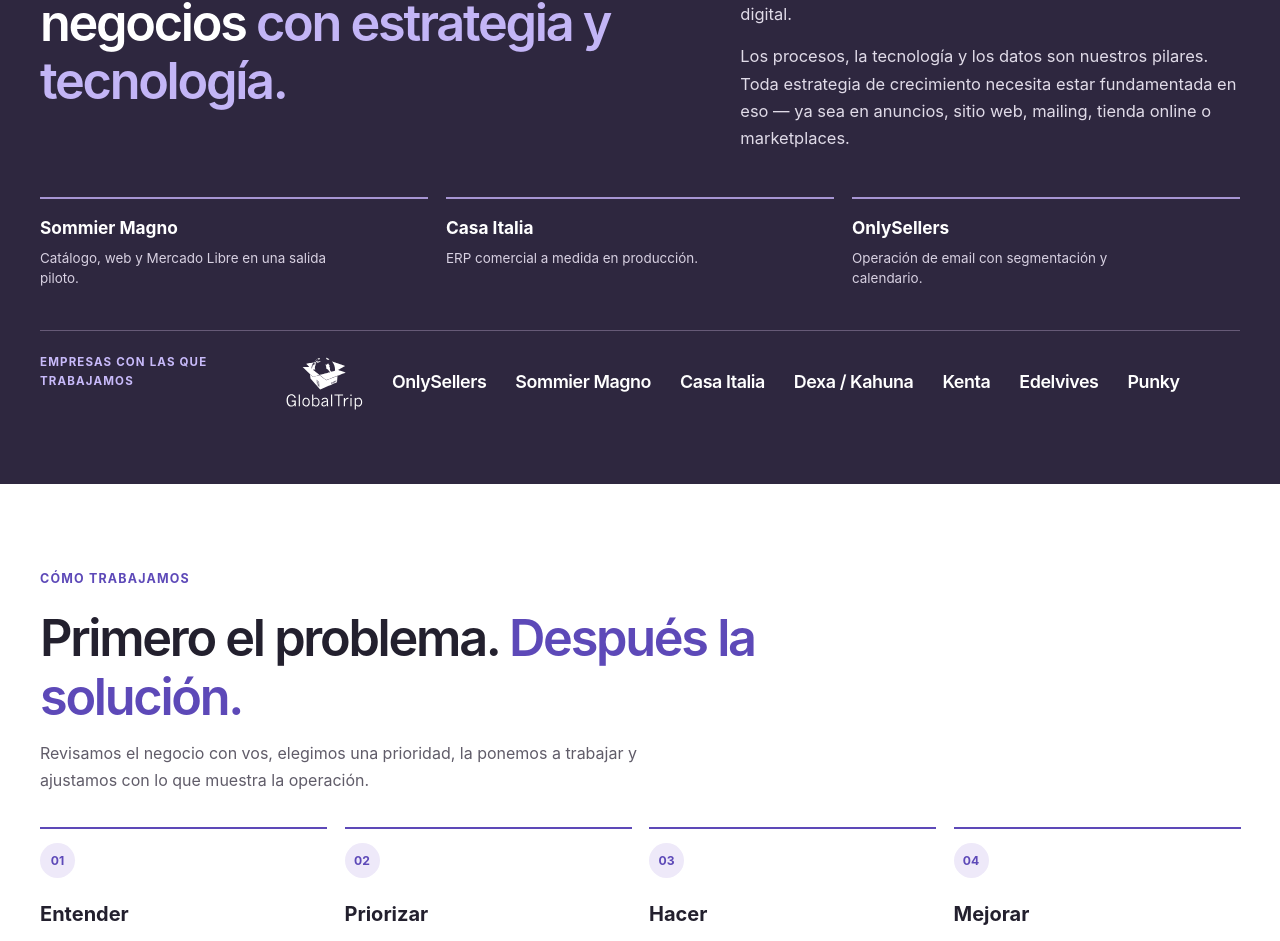
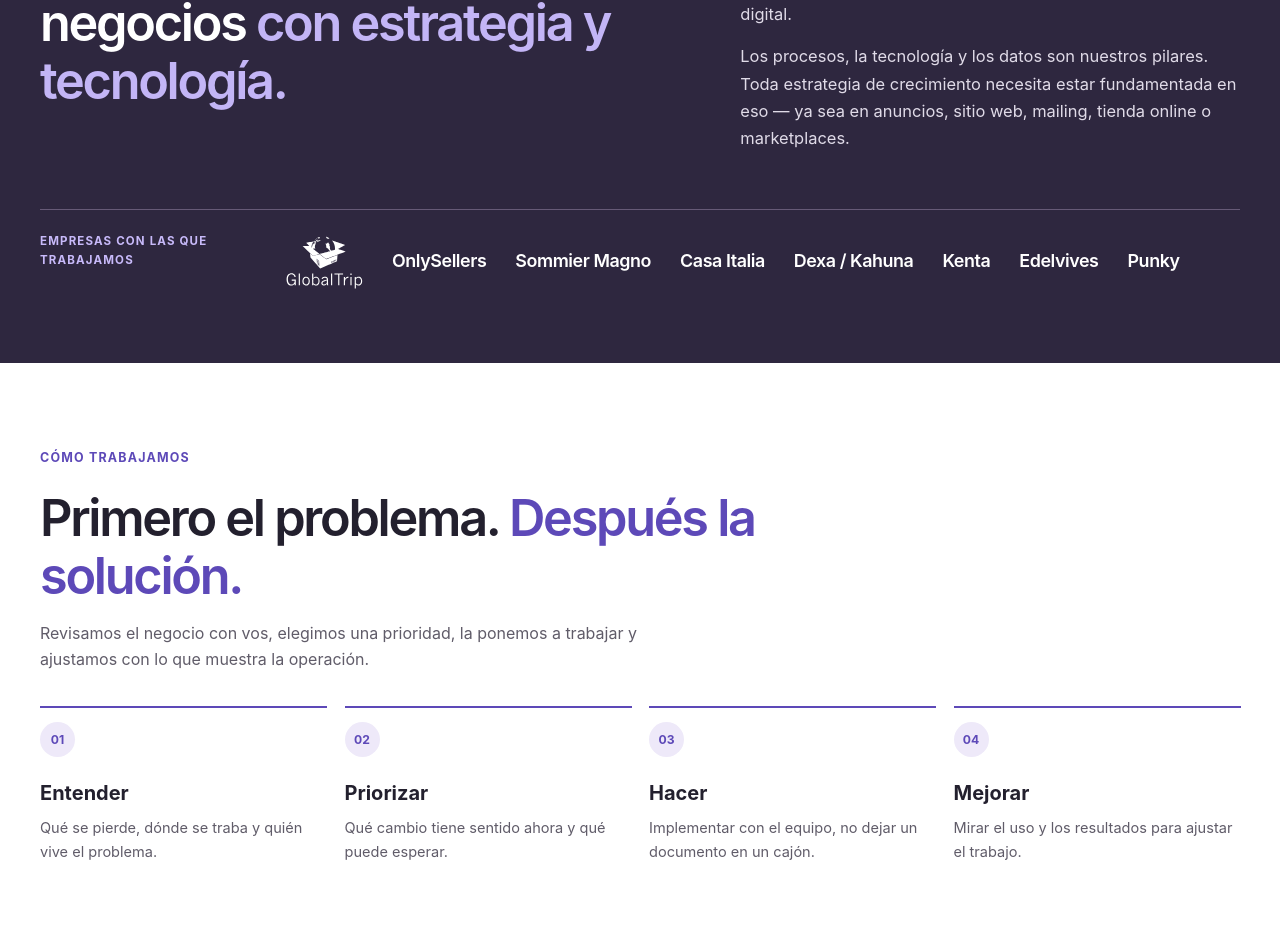
Before and after one commit to AlanTN13/webneoxps, a React (Vite) app: page / in a window 1280 px wide. Shown: the part 1658-2599 px from the top of the page. Built offline with nearby package versions, Linux system fonts and the light colour scheme.

Commit message:
Remove Home authority example cards

```diff
--- a/src/pages/HomePage.jsx
+++ b/src/pages/HomePage.jsx
@@ -57,7 +57,6 @@
 
     <section className={styles.authority} id="nosotros" aria-labelledby="authority-title"><div className={styles.shell}>
       <div className={styles.authorityTop}><div><span className={styles.eyebrow}>POR QUÉ NEXOPS</span><h2 id="authority-title">Más de 10 años escalando negocios <em>con estrategia y tecnología.</em></h2></div><div><p>Con un equipo multidisciplinario, con amplia experiencia en distintos rubros y presencia en toda Latinoamérica, nos convertimos en tu aliado estratégico para crecer tu negocio digital.</p><p>Los procesos, la tecnología y los datos son nuestros pilares. Toda estrategia de crecimiento necesita estar fundamentada en eso — ya sea en anuncios, sitio web, mailing, tienda online o marketplaces.</p></div></div>
-      <div className={styles.authorityExamples}><div><strong>Sommier Magno</strong><span>Catálogo, web y Mercado Libre en una salida piloto.</span></div><div><strong>Casa Italia</strong><span>ERP comercial a medida en producción.</span></div><div><strong>OnlySellers</strong><span>Operación de email con segmentación y calendario.</span></div></div>
       <div className={styles.clientLine}><span>EMPRESAS CON LAS QUE TRABAJAMOS</span><div><img src="/globaltrip_logo.svg" alt="GlobalTrip" loading="lazy" />{clients.map((name) => <strong key={name}>{name}</strong>)}</div></div>
     </div></section>
 
--- a/src/pages/HomePage.module.css
+++ b/src/pages/HomePage.module.css
@@ -249,10 +249,6 @@
 .authorityTop { display: grid; grid-template-columns: 1.1fr .9fr; gap: clamp(35px, 7vw, 105px); }
 .authorityTop > div:last-child { padding-top: 24px; }
 .authorityTop p { max-width: 520px; margin-bottom: 15px; color: #e0dbe8; font-size: 1.03rem; }
-.authorityExamples { display: grid; grid-template-columns: repeat(3, minmax(0, 1fr)); gap: 18px; margin-top: 30px; }
-.authorityExamples > div { display: flex; flex-direction: column; gap: 5px; padding-top: 15px; border-top: 2px solid #a795d3; }
-.authorityExamples strong { color: #fff; font-size: 1.08rem; font-weight: 680; }
-.authorityExamples span { max-width: 310px; color: #d8d1e2; font-size: .84rem; line-height: 1.5; }
 .clientLine { display: grid; grid-template-columns: 220px 1fr; gap: 25px; align-items: start; margin-top: 42px; padding-top: 22px; border-top: 1px solid #665a77; }
 .clientLine > span { color: #c8bafa; font-size: .72rem; font-weight: 720; letter-spacing: .1em; }
 .clientLine > div { display: flex; flex-wrap: wrap; align-items: center; gap: 14px 29px; }
@@ -305,7 +301,6 @@
   .doorGrid article { min-height: 0; }
   .authority { padding-block: 65px; }
   .authorityTop > div:last-child { padding-top: 0; }
-  .authorityExamples { grid-template-columns: 1fr; gap: 15px; }
   .clientLine { grid-template-columns: 1fr; gap: 14px; }
   .methodRow { grid-template-columns: repeat(2, 1fr); }
   .knowledgeGrid { grid-template-columns: 1fr; gap: 44px; }
```
Also changed, not shown: 1 other file (tests, documents, lock files or other folders).
